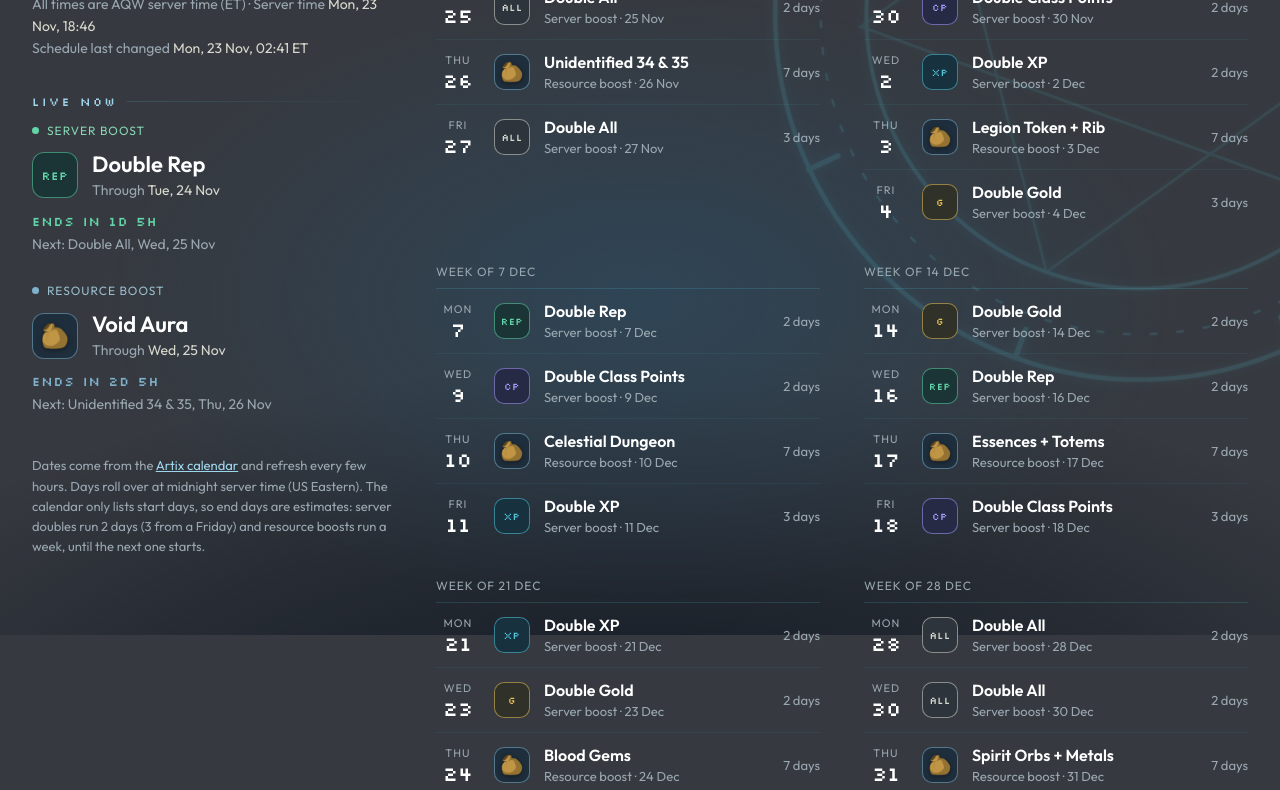
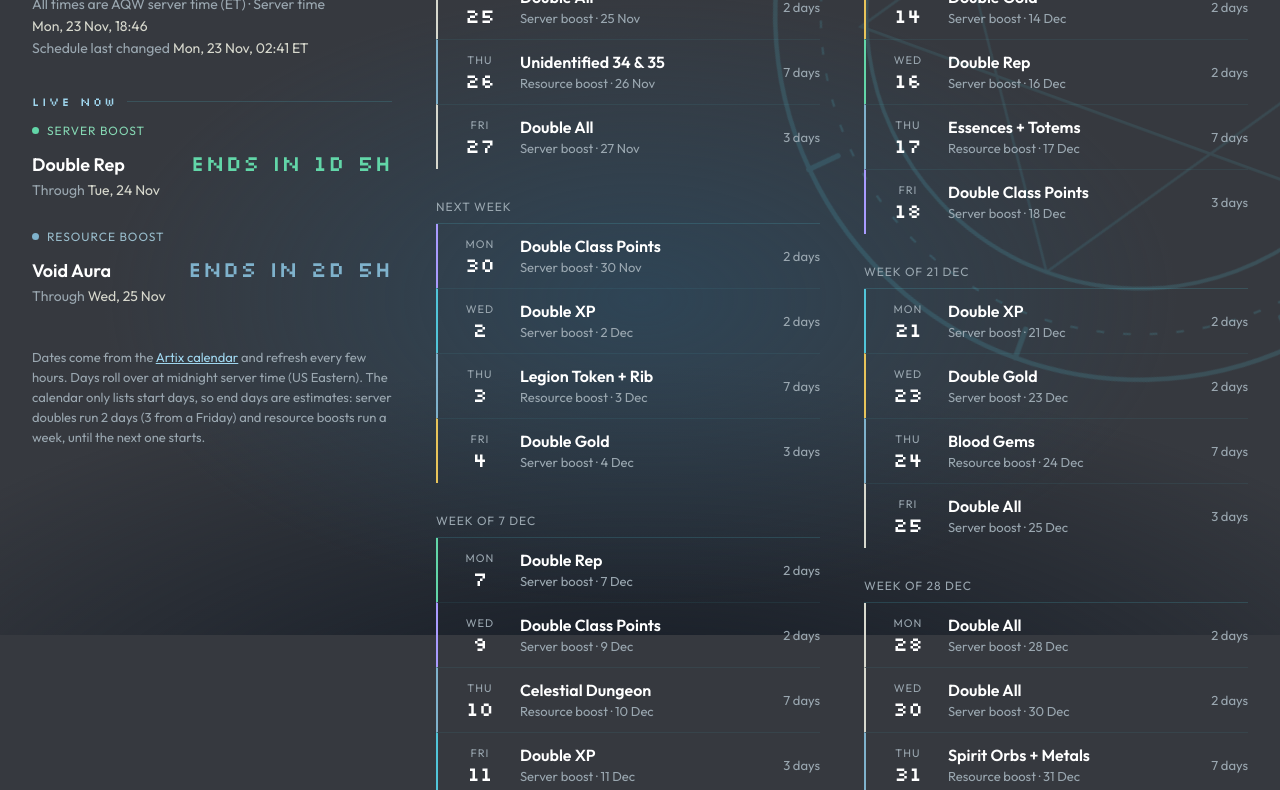
Before and after one commit to icefritz/icefritz.me, a plain HTML site: page boosts/index.html in a window 1280 px wide. Shown: the part 165-955 px from the top of the page. Drawn offline with Linux system fonts and the light colour scheme.

Commit message:
Implement ui-refine-boosts; remove page glow; fix checklist tag ring
Boosts:
- Live now: one row per live boost, time left as the largest figure
- List rows: 2px kind rule instead of badges; length on the name line
- Desktop weeks flow in columns in date order
- Solid 1px section rules; date and time never split

Shared styles (assets/ice.css):
- Remove glow from .glow, the rune and the back arrow
- Section rules are solid, not a gradient

Checklist: drop the 1px box-shadow ring on selected tags.

Design rules for these changes are recorded in design-principles.md.

Co-Authored-By: Claude Haiku 5.5 <noreply@anthropic.com>

```diff
--- a/assets/ice.css
+++ b/assets/ice.css
@@ -26,13 +26,13 @@ body{
   color:var(--frost);
   font-family:"Outfit",system-ui,sans-serif;
 }
-.rune{color:var(--ice);opacity:.38;filter:drop-shadow(0 0 6px rgba(81,197,217,.6));animation:turn 90s linear infinite}
+.rune{color:var(--ice);opacity:.38;animation:turn 90s linear infinite}
 @keyframes turn{to{transform:rotate(360deg)}}
 .plate{display:block;text-decoration:none;transition:color .15s,filter .15s;font-family:"Silkscreen",monospace;color:var(--plate);letter-spacing:.12em;text-transform:uppercase;
   text-shadow:-2px 0 #000,2px 0 #000,0 -2px #000,0 2px #000,-2px -2px #000,2px 2px #000,-2px 2px #000,2px -2px #000}
 .plate.tag{color:#fff}
 a.plate:hover,a.plate:focus-visible{color:var(--ice-hi);filter:drop-shadow(0 0 8px rgba(81,197,217,.7));outline:none}
-.glow{font-weight:600;color:var(--ice-hi);text-shadow:0 0 18px rgba(81,197,217,.55)}
+.glow{font-weight:600;color:var(--ice-hi)}
 @media (prefers-reduced-motion:reduce){.rune{animation:none}}
 
 /* Tool pages (body.page): shared frame for boosts and checklist. :where() keeps these at element-level
@@ -44,14 +44,14 @@ a.plate:hover,a.plate:focus-visible{color:var(--ice-hi);filter:drop-shadow(0 0 8
 :where(.page) .back{display:inline-flex;align-items:center;gap:10px;padding:6px 0;margin-bottom:14px;font-size:15px;color:var(--muted);text-decoration:none;transition:color .15s}
 :where(.page) .back svg{width:18px;height:18px;overflow:visible}
 :where(.page) .back .chev{stroke:var(--frost);transition:stroke .15s}
-:where(.page) .back .dash{fill:var(--ice);filter:drop-shadow(0 0 4px rgba(81,197,217,.7));transition:transform .2s ease}
+:where(.page) .back .dash{fill:var(--ice);transition:transform .2s ease}
 :where(.page) .back:hover,:where(.page) .back:focus-visible{color:var(--frost);outline:none}
 :where(.page) .back:hover .dash,:where(.page) .back:focus-visible .dash{transform:translateX(-3px)}
 :where(.page) .back:focus-visible{text-decoration:underline;text-underline-offset:4px}
 :where(.page) h1{font-weight:300;font-size:clamp(34px,7vw,52px);letter-spacing:.01em;line-height:1.05}
 :where(.page) .sub{margin-top:10px;color:var(--muted);font-size:14px;line-height:1.6}
 :where(.page) h2{display:flex;align-items:center;gap:10px;font-family:"Silkscreen",monospace;font-weight:400;font-size:12px;letter-spacing:.2em;text-transform:uppercase;color:var(--plate);margin:0 0 14px}
-:where(.page) h2::after{content:"";flex:1;height:1px;background:linear-gradient(90deg,var(--edge),transparent)}
+:where(.page) h2::after{content:"";flex:1;height:1px;background:var(--edge)}
 @media (min-width:1100px){
   /* Desktop: title and tools in a left sidebar (width via --side-w), the main list fills the rest */
   :where(.page) .wrap{width:min(100% - 64px,1720px);display:grid;grid-template-columns:var(--side-w,360px) minmax(0,1fr);column-gap:44px;grid-template-areas:"side main" "side2 main";grid-template-rows:auto 1fr;align-items:start}
--- a/boosts/index.html
+++ b/boosts/index.html
@@ -21,6 +21,7 @@
 }
 
 .sub time,.sub b{color:var(--frost);font-weight:400}
+#clock{white-space:nowrap}
 
 section{margin-bottom:38px}
 
@@ -32,7 +33,9 @@ section{margin-bottom:38px}
 .card .row{display:flex;align-items:center;gap:14px;margin-top:14px}
 .card .title{font-size:22px;font-weight:600;line-height:1.15;color:#fff}
 .card .when{margin-top:4px;color:var(--muted);font-size:14px}
-.card .next{margin-top:6px}
+.card .live-row{display:flex;justify-content:space-between;align-items:baseline;gap:12px;margin-top:10px}
+.card .live-row .title{font-size:18px;font-weight:600;line-height:1.2;color:#fff}
+.card .live-row .left{margin:0;font-family:"Silkscreen",monospace;font-size:22px;letter-spacing:.04em;font-variant-numeric:tabular-nums;white-space:nowrap;color:var(--k)}
 .card .when b{color:var(--frost);font-weight:400}
 .card .left{margin-top:14px;font-family:"Silkscreen",monospace;font-size:13px;letter-spacing:.08em;color:var(--k)}
 .card.idle .title{color:var(--frost);font-weight:400;font-size:18px}
@@ -43,7 +46,7 @@ section{margin-bottom:38px}
 .badge svg{width:18px;height:auto}
 .badge.sm{width:36px;height:36px;border-radius:10px;font-size:10px}
 .badge.sm svg{width:14px}
-.badge img{width:30px;height:auto;filter:drop-shadow(0 1px 2px rgba(0,0,0,.5))}
+.badge img{width:30px;height:auto}
 .badge.sm img{width:24px}
 
 .filters{display:flex;gap:6px;margin:-2px 0 14px;flex-wrap:wrap}
@@ -55,7 +58,7 @@ section{margin-bottom:38px}
 .wk-items{list-style:none;padding:0;margin:0}
 .wk-items .item:first-child{border-top:0}
 .week{margin:0;font-weight:400;padding:0 0 9px;font-size:12px;letter-spacing:.08em;text-transform:uppercase;color:var(--muted);border-bottom:1px solid var(--edge)}
-.item{display:grid;grid-template-columns:44px 36px 1fr auto;align-items:center;gap:14px;padding:12px 0;border-top:1px solid rgba(81,197,217,.08)}
+.item{display:grid;grid-template-columns:52px 1fr auto;align-items:center;gap:14px;padding:12px 0 12px 16px;border-left:2px solid var(--k);border-top:1px solid rgba(81,197,217,.08)}
 .date{text-align:center;line-height:1}
 .date .dow{display:block;font-size:11px;letter-spacing:.1em;text-transform:uppercase;color:var(--muted)}
 .date .day{display:block;margin-top:4px;font-family:"Silkscreen",monospace;font-size:20px;color:#fff}
@@ -73,12 +76,12 @@ section{margin-bottom:38px}
   /* Desktop: the sidebar grid is shared in assets/ice.css */
   .side2{margin-top:4px}
   .side .now{grid-template-columns:1fr}
-  .list{grid-template-columns:repeat(auto-fill,minmax(360px,1fr))}
+  .list{display:block;columns:2;column-gap:44px}
+  .wk{break-inside:avoid;margin-bottom:30px}
 }
 @media (max-width:520px){
-  .item{grid-template-columns:40px 32px 1fr;gap:12px}
-  .item .len{grid-column:3;margin-top:-6px}
-  .badge.sm{width:32px;height:32px}
+  .item{grid-template-columns:44px 1fr auto;gap:12px;padding-left:14px}
+  .item .len{grid-column:auto;margin-top:0}
 }
 </style>
 </head>
@@ -181,11 +184,9 @@ section{margin-bottom:38px}
       var last = new Date(d(live.end) - DAY);
       return '<article class="card live" style="--k:var(--k-' + live.kind + ')">' +
         '<div class="group"><span class="dot" aria-hidden="true"></span>' + label + "</div>" +
-        '<div class="row">' + badge(live) + "<div>" +
-        '<div class="title">' + esc(title(live)) + "</div>" +
-        '<div class="when">Through <b>' + fmt(last) + "</b></div></div></div>" +
-        '<div class="left">' + endsWords(d(live.end), t) + "</div>" +
-        (next ? '<div class="when next">Next: ' + esc(title(next)) + ", " + fmt(d(next.start)) + "</div>" : "") +
+        '<div class="live-row"><span class="title">' + esc(title(live)) + '</span>' +
+        '<span class="left">' + endsWords(d(live.end), t) + "</span></div>" +
+        '<div class="when">Through <b>' + fmt(last) + "</b></div>" +
         "</article>";
     }
     return '<article class="card idle" style="--k:var(--k-' + (next ? next.kind : "resource") + ')">' +
@@ -221,7 +222,6 @@ section{margin-bottom:38px}
       var len = days(s, e);
       html += '<li class="item" style="--k:var(--k-' + b.kind + ')">' +
         '<span class="date"><span class="dow">' + fmt(s, { weekday: "short" }) + '</span><span class="day">' + s.getDate() + "</span></span>" +
-        badge(b, true) +
         '<span class="what"><b>' + esc(title(b)) + "</b>" +
         "<span>" + (b.group === "core" ? "Server boost" : "Resource boost") + " · " + fmt(s, { day: "numeric", month: "short" }) + "</span></span>" +
         '<span class="len">' + len + (len === 1 ? " day" : " days") + "</span></li>";
```
Also changed, not shown: checklist/index.html (+1 -1 lines), docs/ui-reviews/ui-refine-boosts/screenshots/before-boosts-desktop.png (added), docs/ui-reviews/ui-refine-boosts/screenshots/before-boosts-mobile-sm.png (added), docs/ui-reviews/ui-refine-boosts/screenshots/before-boosts-mobile.png (added), docs/ui-reviews/ui-refine-boosts/screenshots/before-boosts-server-desktop.png (added), docs/ui-reviews/ui-refine-boosts/screenshots/before-boosts-server-mobile.png (added), docs/ui-reviews/ui-refine-boosts/screenshots/before-full-boosts-desktop.png (added), docs/ui-reviews/ui-refine-boosts/screenshots/before-full-boosts-mobile.png (added), docs/ui-reviews/ui-refine-boosts/screenshots/before-full-boosts-server-desktop.png (added), docs/ui-reviews/ui-refine-boosts/screenshots/before-full-boosts-server-mobile.png (added), 3 other files.
